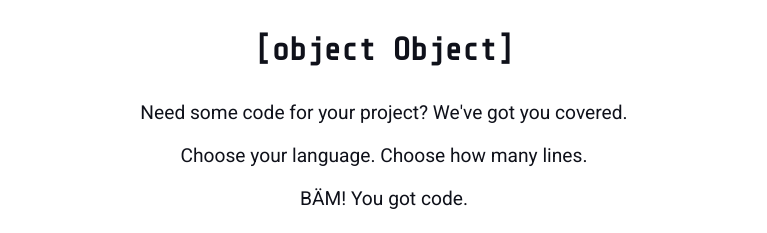
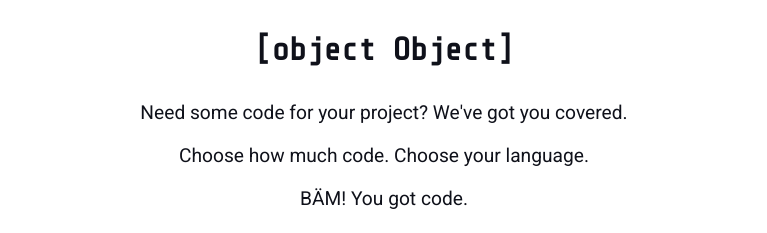
Before and after one commit to whitep4nth3r/randomcodegenerator.lol, a Next.js app: page / in a window 1280 px wide. Shown: the top 233 px of the page, without its empty margins (256-1023 px from the left). Built offline with nearby package versions, Linux system fonts and the light colour scheme.

Commit message:
adjusted meta desc everywhere because Mom said so

```diff
--- a/components/PageMeta/index.js
+++ b/components/PageMeta/index.js
@@ -3,7 +3,7 @@ import Head from "next/head";
 export default function PageMeta() {
   const siteTitle = "[object Object] | By whitep4nth3r";
   const description =
-    "Need some code for your project? We've got you covered. Choose your language. Choose how much code. BÄM! You got code.";
+    "Need some code for your project? We've got you covered. Choose how much code. Choose your language. BÄM! You got code.";
   const url = "https://randomcodegenerator.lol";
 
   return (
--- a/pages/index.js
+++ b/pages/index.js
@@ -61,7 +61,7 @@ export default function Home({ randomNumberOfLines, randomLang, randomCode }) {
       <main className="container">
         <h1 className="title">[object Object]</h1>
         <p className="blurb">Need some code for your project? We've got you covered.</p>
-        <p className="blurb">Choose your language. Choose how many lines.</p>
+        <p className="blurb">Choose how much code. Choose your language.</p>
         <p className="blurb">BÄM! You got code.</p>
 
         <button
```
